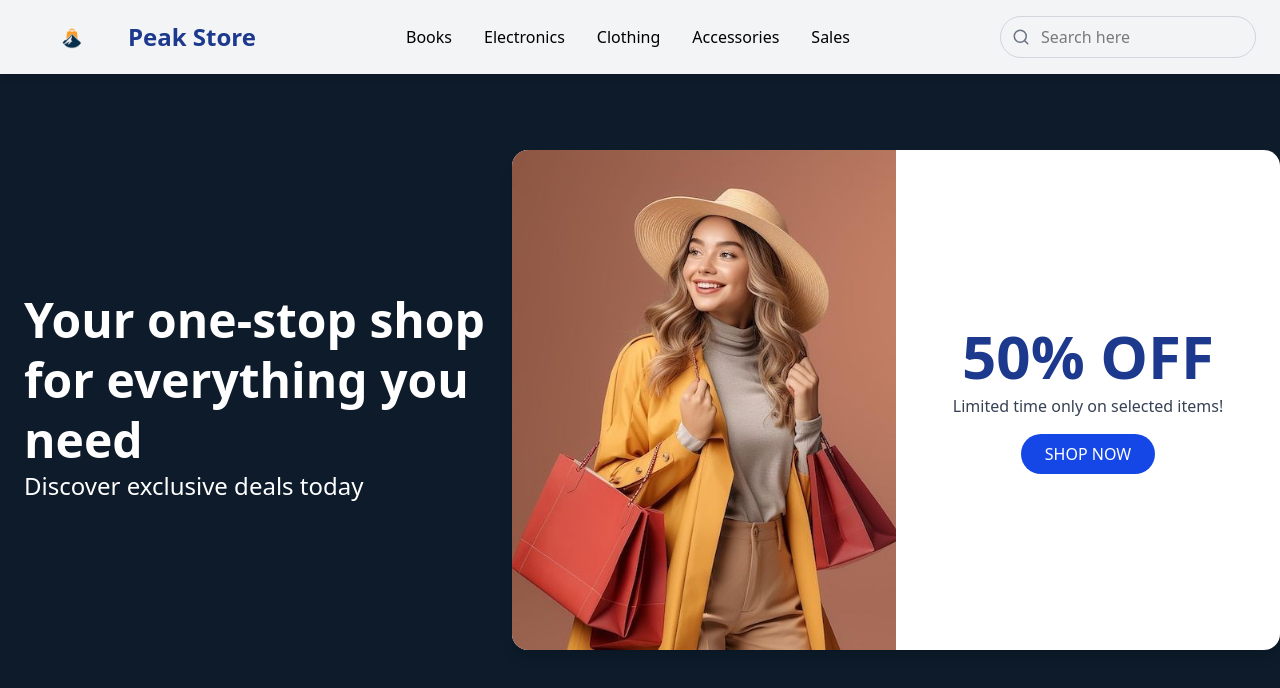
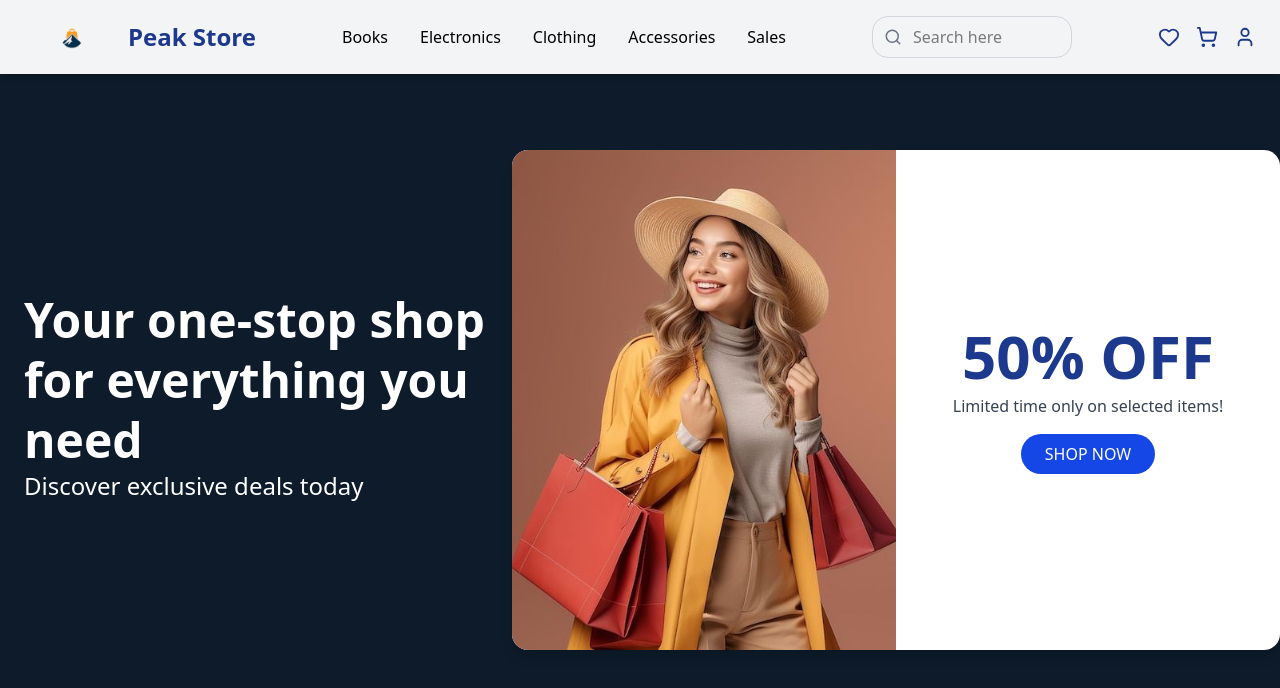
Before and after one commit to LemarkSumalpong/Project-1, a React (Vite) app: page / in a window 1280 px wide. Shown: the top 688 px of the page. Built offline with nearby package versions, Linux system fonts and the light colour scheme.

Commit message:
added new icons lol

```diff
--- a/src/components/NavBar.jsx
+++ b/src/components/NavBar.jsx
@@ -1,5 +1,5 @@
 import { useState } from 'react';
-import { Search, Menu, X } from 'lucide-react';
+import { Search, Menu, X, Heart, ShoppingCart, User } from 'lucide-react';
 import LogoFinal from '../assets/LogoFinal.png';
 
 const NavItems = [
@@ -60,14 +60,26 @@ export const NavBar = () => {
         </ul>
 
         {/* Search Bar */}
-        <div className="relative hidden md:flex items-center w-64">
+        <div className="relative hidden md:flex items-center w-50">
           <Search size={18} className="absolute left-3 text-gray-500" />
           <input
             type="text"
             placeholder="Search here"
-            className="w-full pl-10 pr-3 py-2 border border-gray-300 rounded-full focus:outline-none focus:ring-2 focus:ring-blue-500"
+            className="w-full pl-10 pr-3 py-2 border border-gray-300 rounded-2xl focus:outline-none focus:ring-2 focus:ring-blue-500"
           />
         </div>
+
+        <div className="flex items-center space-x-4">
+    <button className="text-blue-900 cursor-pointer">
+      <Heart size={22} />
+    </button>
+    <button className="text-blue-900 cursor-pointer">
+      <ShoppingCart size={22} />
+    </button>
+    <button className="text-blue-900 cursor-pointer">
+      <User size={22} />
+    </button>
+  </div>
 
         {/* Mobile Hamburger */}
         <button
```
